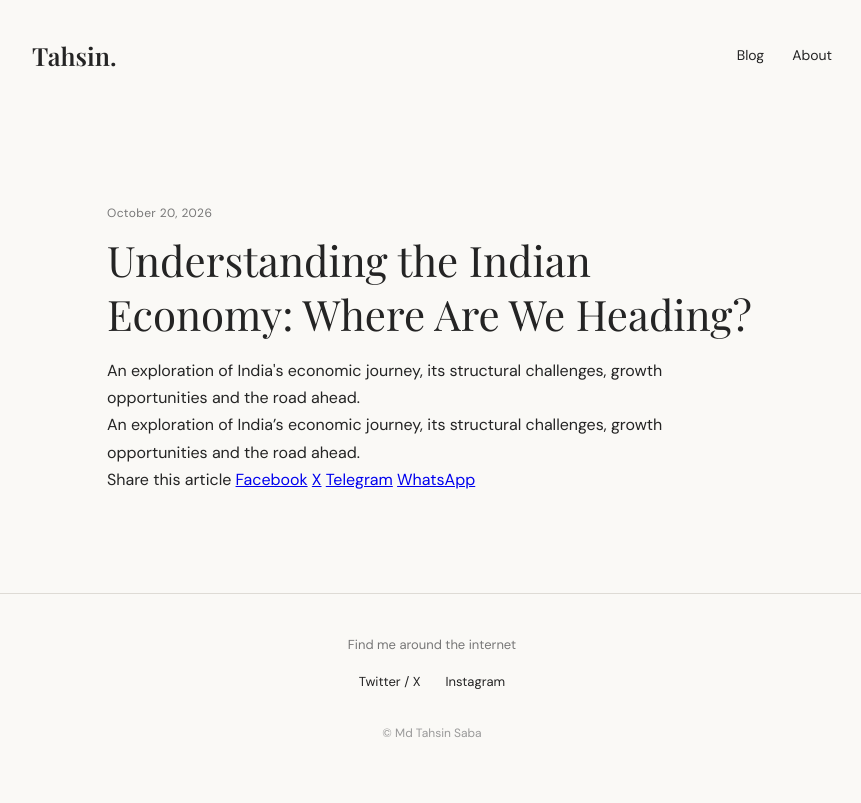
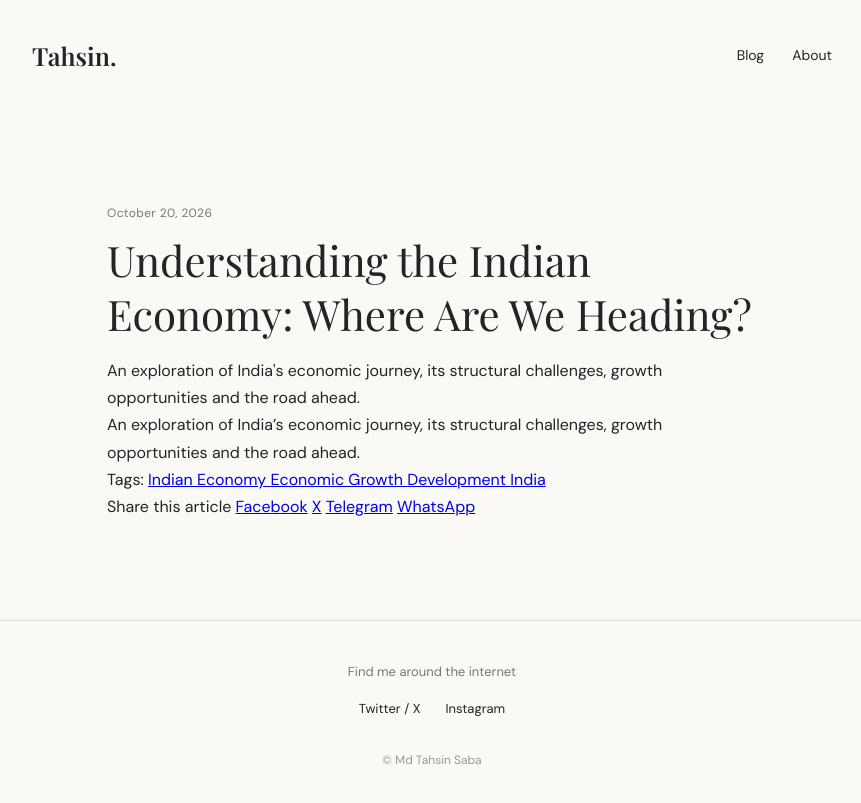
Before and after one commit to Gi1864/gi1864.github.io, a Jekyll site: the page built from _posts/2026-10-20-understanding-indian-economy.md, in a window 1280 px wide. Shown: the top 803 px of the page, without its empty margins (208-1069 px from the left). Built offline with Jekyll 4.4.1, drawn with Linux system fonts in a browser that asks for light colours.

Commit message:
Update 2026-10-20-understanding-indian-economy.md

```diff
--- a/_posts/2026-10-20-understanding-indian-economy.md
+++ b/_posts/2026-10-20-understanding-indian-economy.md
@@ -4,6 +4,12 @@ title: "Understanding the Indian Economy: Where Are We Heading?"
 date: 2026-10-20
 categories:
   - blog
+
+tags:
+  - Indian Economy
+  - Economic Growth
+  - Development
+  - India
 excerpt: "An exploration of India's economic journey, its structural challenges, growth opportunities and the road ahead."
 ---
 
```
